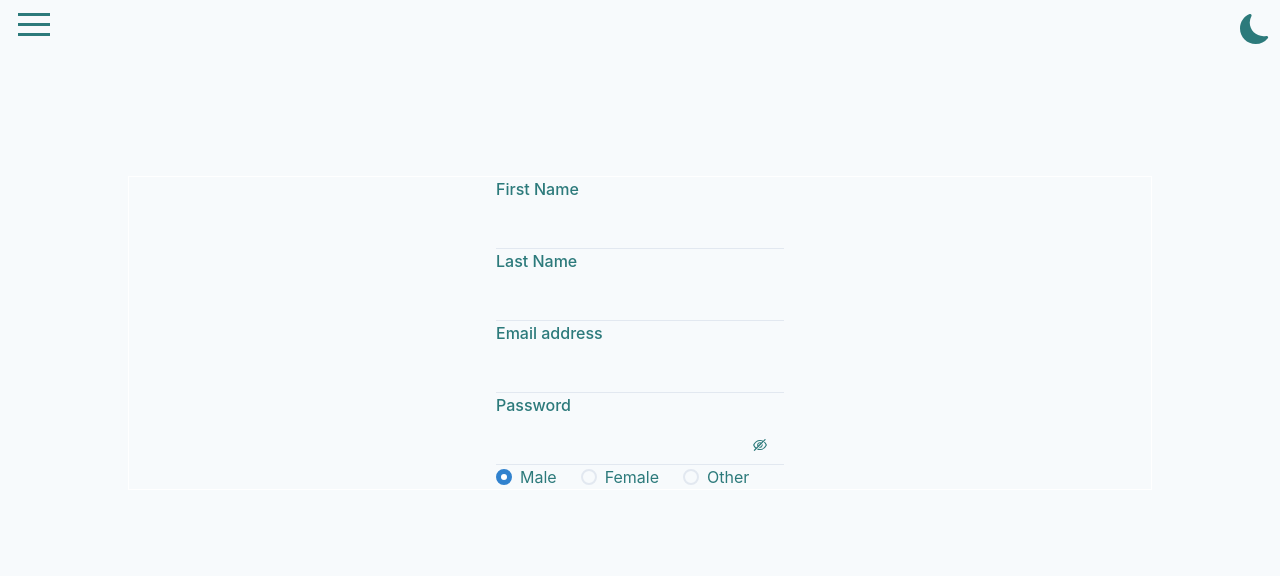
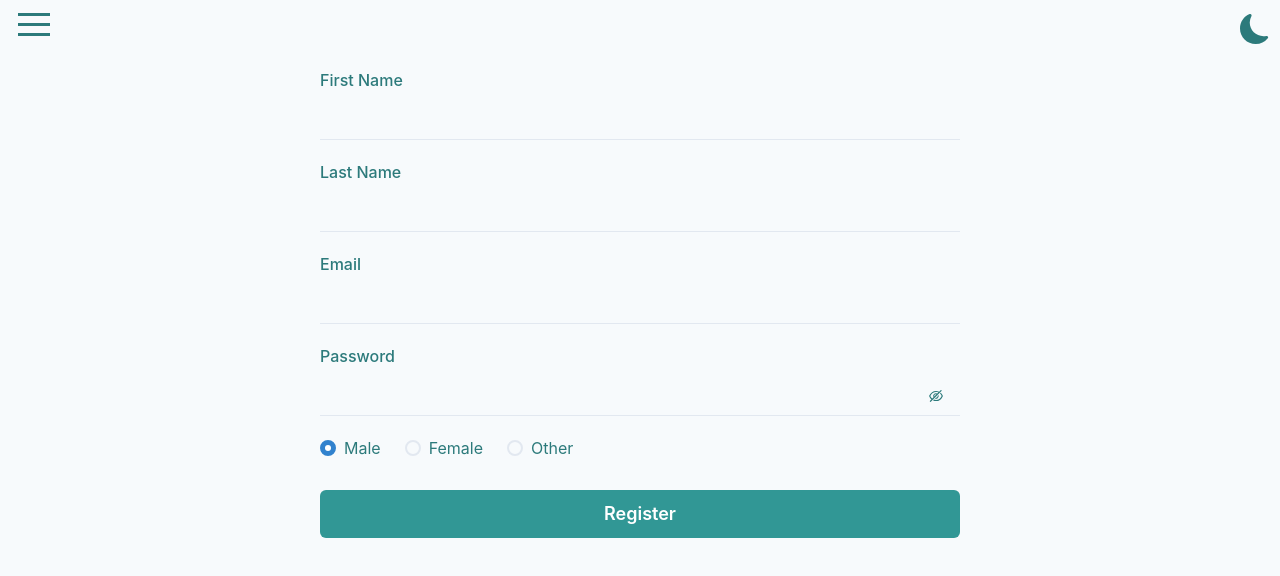
Before and after one commit to Brutalvik/portfolio, a React (Create React App) app: page /about in a window 1280 px wide. Shown: the top 576 px of the page. Built offline with nearby package versions, Linux system fonts and the light colour scheme; a web font is replaced by a local one.

Commit message:
fixed the form css styling

```diff
--- a/src/Forms/Register/Register.module.css
+++ b/src/Forms/Register/Register.module.css
@@ -1,8 +1,18 @@
 .container {
-  display: grid;
-  margin: 10% 10%;
+  display: flex;
   justify-content: center;
   align-items: center;
-  width: 80%;
-  border: 1px solid white;
+  width: 50%;
+  min-width: 300px;
+  margin: 0 auto;
 }
+
+.item {
+  margin: 20px 0;
+}
+
+.btn {
+  display: grid;
+  align-items: center;
+  margin: 30px 0px 0px 0px;
+}
--- a/src/Forms/Register/Register.tsx
+++ b/src/Forms/Register/Register.tsx
@@ -11,9 +11,11 @@ import {
   Radio,
   InputRightElement,
   Tooltip,
+  Button,
 } from "@chakra-ui/react";
 import { useFormik } from "formik";
 import { AiOutlineEye, AiOutlineEyeInvisible } from "react-icons/ai";
+import CustomInput from "UI/CustomInput/CustomInput";
 
 const Register: FC = () => {
   const [visible, setVisible] = useState(false);
@@ -32,22 +34,31 @@ const Register: FC = () => {
   return (
     <div className={styles.container}>
       <FormControl>
-        <FormLabel>First Name</FormLabel>
-        <Tooltip label="Enter your first name.">
-          <Input type="text" size="md" variant="flushed" id="firstName" />
-        </Tooltip>
-        <FormErrorMessage>test</FormErrorMessage>
-        <FormLabel>Last Name</FormLabel>
-        <Tooltip label="Enter your Last name.">
-          <Input type="text" size="md" variant="flushed" id="lastName" />
-        </Tooltip>
-        <FormErrorMessage>We'll never share your email.</FormErrorMessage>
-
-        <FormLabel>Email address</FormLabel>
-        <Tooltip label="Enter your email address.">
-          <Input type="email" size="md" variant="flushed" id="email" />
-        </Tooltip>
-        <FormErrorMessage>We'll never share your email.</FormErrorMessage>
+        <CustomInput
+          formLabel="First Name"
+          tooltipLabel="Enter your first name."
+          type="text"
+          size="md"
+          variant="flushed"
+          id="firstName"
+        />
+        <CustomInput
+          formLabel="Last Name"
+          tooltipLabel="Enter your Last name."
+          type="text"
+          size="md"
+          variant="flushed"
+          id="lastName"
+        />
+        <CustomInput
+          formLabel="Email"
+          tooltipLabel="Enter your email."
+          type="text"
+          size="md"
+          variant="flushed"
+          id="email"
+        />
+        <div className={styles.item}>
           <FormLabel>Password</FormLabel>
           <Tooltip label="Create a password with atleast 4 characters.">
             <InputGroup size="md">
@@ -67,6 +78,8 @@ const Register: FC = () => {
             </InputGroup>
           </Tooltip>
           <FormErrorMessage>We'll never share your email.</FormErrorMessage>
+        </div>
+        <div className={styles.item}>
           <RadioGroup defaultValue="Male">
             <HStack spacing="24px">
               <Radio value="Male">Male</Radio>
@@ -74,6 +87,18 @@ const Register: FC = () => {
               <Radio value="Other">Other</Radio>
             </HStack>
           </RadioGroup>
+        </div>
+        <div className={styles.btn}>
+          <Button
+            colorScheme="teal"
+            variant="solid"
+            //   onClick={handleFileDownload}
+            //   isLoading={isDownloading}
+            size="lg"
+          >
+            Register
+          </Button>
+        </div>
       </FormControl>
     </div>
   );
--- /dev/null
+++ b/src/UI/CustomInput/CustomInput.module.css
@@ -0,0 +1,3 @@
+.item {
+  margin: 20px 0px 0px 0px;
+}
--- /dev/null
+++ b/src/UI/CustomInput/CustomInput.tsx
@@ -0,0 +1,26 @@
+import { FC } from "react";
+import styles from "./CustomInput.module.css";
+import { CustomInputInterface } from "features/interfaces";
+import { FormLabel, FormErrorMessage, Input, Tooltip } from "@chakra-ui/react";
+
+const CustomInput: FC<CustomInputInterface> = ({
+  formLabel,
+  tooltipLabel,
+  type,
+  size,
+  variant,
+  id,
+  errorMessage,
+}) => {
+  return (
+    <div className={styles.item}>
+      <FormLabel>{formLabel}</FormLabel>
+      <Tooltip label={tooltipLabel}>
+        <Input type={type} size={size} variant={variant} id={id} />
+      </Tooltip>
+      <FormErrorMessage>{errorMessage}</FormErrorMessage>
+    </div>
+  );
+};
+
+export default CustomInput;
```
Also changed, not shown: src/features/interfaces.ts (+10 -0 lines). Lines whose indentation alone changed are shown as unchanged.
